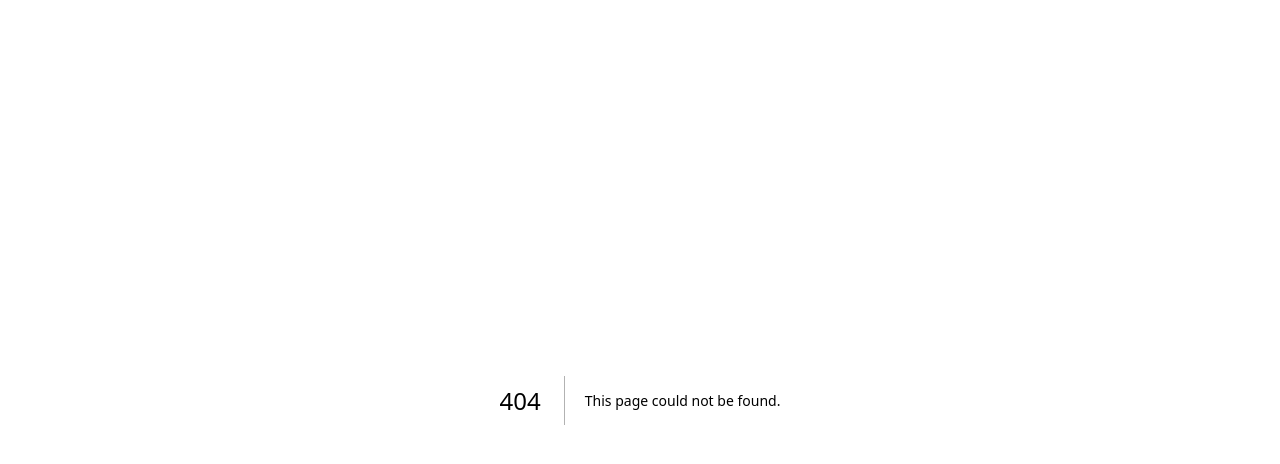
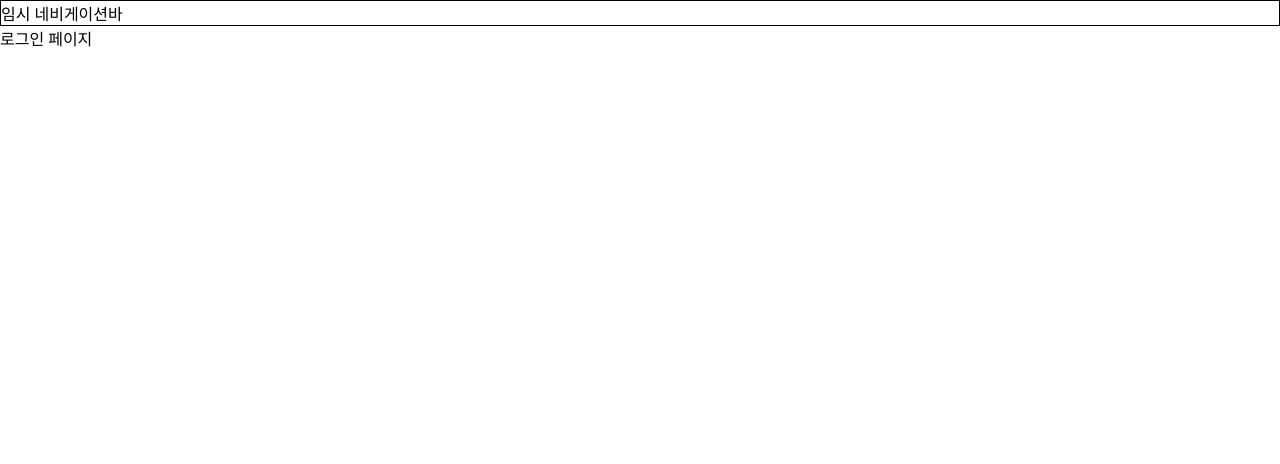
Before and after one commit to carrotbat410/lol_team_balance_tool_front, a Next.js app: page /login in a window 1280 px wide. Before the commit this address had no page. Shown: the top 464 px of the page. Built offline with nearby package versions, Linux system fonts and the light colour scheme.

Commit message:
login route 폴더 생성

```diff
--- /dev/null
+++ b/src/app/(withNavbar)/login/page.tsx
@@ -0,0 +1,13 @@
+import styles from "./page.module.css";
+
+export default function Home() {
+  return (
+    <div className={styles.page}>
+      <main className={styles.main}>
+        <div>로그인 페이지</div>
+      </main>
+      <footer className={styles.footer}>
+      </footer>
+    </div>
+  );
+}
```
Also changed, not shown: src/app/(withNavbar)/login/page.module.css (added).
